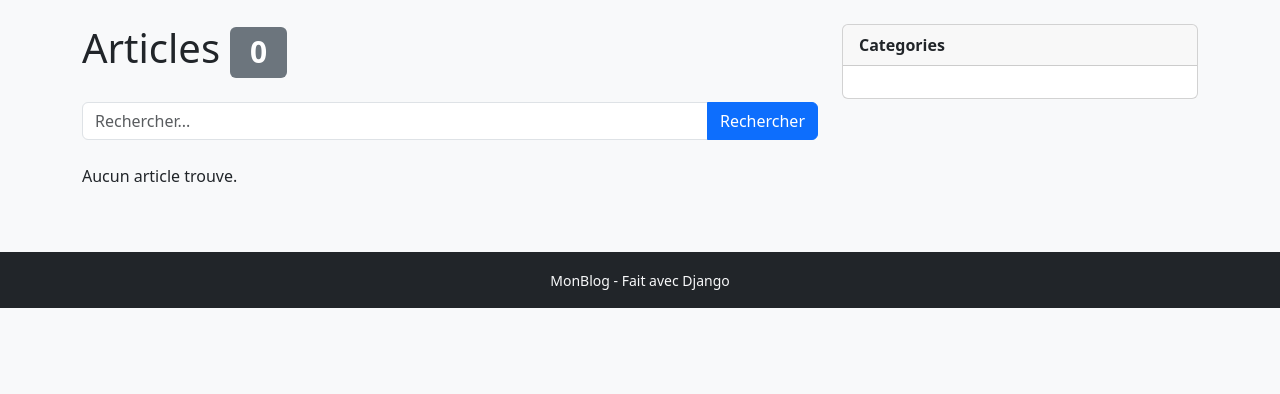
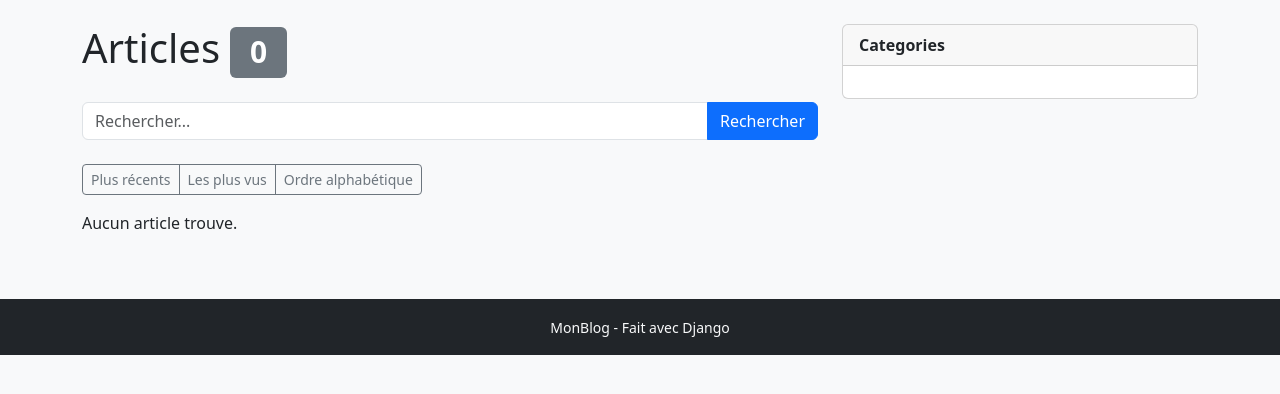
Before and after one commit to mairamend/Blog-, a Django app: page /articles/ in a window 1280 px wide. Shown: the part 56-450 px from the top of the page. Run offline with Django 5.2, Linux system fonts and the light colour scheme; data that the repository does not hold is empty.

Commit message:
Ajout du tri par titre , par popularité et date de publication

```diff
--- a/blog/templates/blog/articles/confirm_delete.html
+++ b/blog/templates/blog/articles/confirm_delete.html
@@ -24,7 +24,7 @@
 
             <form method="post" class="flex justify-center space-x-4">
                 {% csrf_token %}
-                <a href="{% url 'article_list' %}" class="px-6 py-2 bg-gray-200 text-gray-700 rounded-lg hover:bg-gray-300 transition font-medium">
+                <a href="{{article.get_absolute_url  }}" class="px-6 py-2 bg-gray-200 text-gray-700 rounded-lg hover:bg-gray-300 transition font-medium">
                     Annuler
                 </a>
                 <button type="submit" class="px-6 py-2 bg-red-600 text-white rounded-lg hover:bg-red-700 shadow-lg shadow-red-200 transition font-bold">
--- a/blog/templates/blog/articles/liste.html
+++ b/blog/templates/blog/articles/liste.html
@@ -18,7 +18,11 @@
                 {% if q %}<a href="?" class="btn btn-outline-secondary">Effacer</a>{% endif %}
             </div>
         </form>
-
+        <div class="btn-group mb-3">
+            <a href="?tri=recent{% if q %}&q={{ q }}{% endif %}{% if cat_active %}&categorie={{ cat_active }}{% endif %}" class="btn btn-sm btn-outline-secondary">Plus récents</a>
+            <a href="?tri=popularite{% if q %}&q={{ q }}{% endif %}{% if cat_active %}&categorie={{ cat_active }}{% endif %}" class="btn btn-sm btn-outline-secondary">Les plus vus</a>
+            <a href="?tri=titre{% if q %}&q={{ q }}{% endif %}{% if cat_active %}&categorie={{ cat_active }}{% endif %}" class="btn btn-sm btn-outline-secondary">Ordre alphabétique</a>
+        </div>
         <!-- Grille d'articles -->
         <div class="row g-4">
         {% for article in articles %}
--- a/blog/views.py
+++ b/blog/views.py
@@ -20,10 +20,23 @@ def accueil(request):
 
 # ── Liste avec recherche et pagination ────────────────────────
 def liste_articles(request):
+    # 1. Base du QuerySet
     articles = Article.objects.filter(statut='publie').select_related('auteur__user')
 
-    # Recherche multi-champs
+    # 2. Récupération des paramètres
     q = request.GET.get('q', '')
+    tri = request.GET.get('tri', 'recent')
+    categorie_slug = request.GET.get('categorie', '')
+
+    # 3. Logique de tri
+    criteres = {
+        'recent': '-date_publication',
+        'titre': 'titre',
+        'popularite': '-nb_vues'
+    }
+    ordre = criteres.get(tri, '-date_publication')
+
+    # 4. Application de la recherche (si présente)
     if q:
         articles = articles.filter(
             Q(titre__icontains=q) |
@@ -31,21 +44,24 @@ def liste_articles(request):
             Q(auteur__user__username__icontains=q)
         )
 
-    # Filtre par categorie
-    categorie_slug = request.GET.get('categorie', '')
+    # 5. Application du filtre catégorie (si présent)
     if categorie_slug:
         articles = articles.filter(categories__slug=categorie_slug)
 
-    # Pagination : 9 articles par page
+    # 6. APPLICATION DU TRI (La ligne qu'il manquait !)
+    articles = articles.order_by(ordre)
+
+    # 7. Pagination
     paginator = Paginator(articles, 9)
-    page      = request.GET.get('page', 1)
+    page = request.GET.get('page', 1)
     articles_page = paginator.get_page(page)
 
     return render(request, 'blog/articles/liste.html', {
-        'articles':    articles_page,
-        'categories':  Categorie.objects.all(),
-        'q':           q,
-        'cat_active':  categorie_slug,
+        'articles': articles_page,
+        'categories': Categorie.objects.all(),
+        'q': q,
+        'tri_actuel': tri, # Pour garder le bouton actif dans le template
+        'cat_active': categorie_slug,
     })
 
 
```
